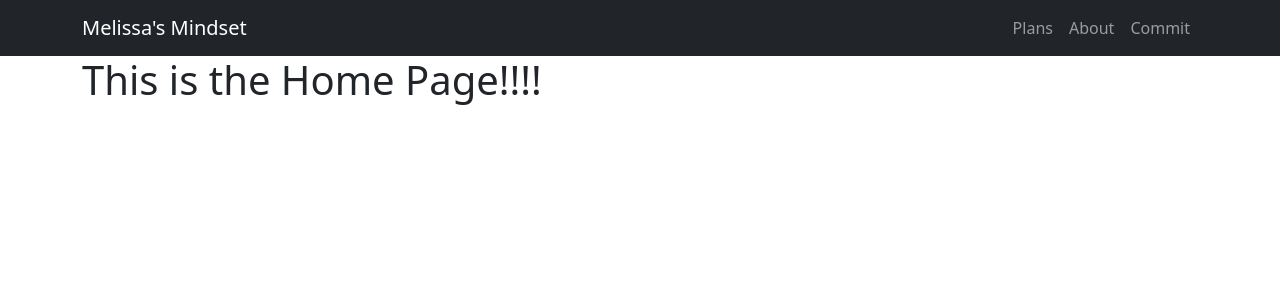
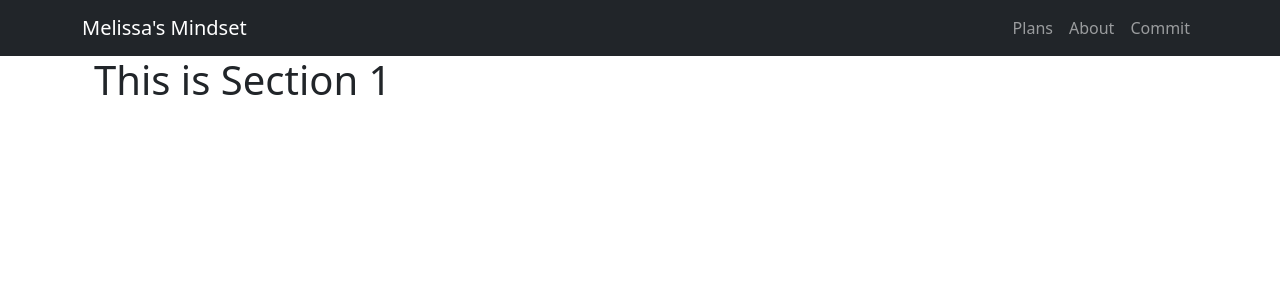
Before and after one commit to CoreyJamesLynch/melissa, a React (Create React App) app: page / in a window 1280 px wide. Shown: the top 300 px of the page. Built offline with nearby package versions, Linux system fonts and the light colour scheme.

Commit message:
Import greeting component as section 1 of home page

```diff
--- a/src/views/home.js
+++ b/src/views/home.js
@@ -1,12 +1,13 @@
 import React from 'react';
 import { Container } from 'react-bootstrap';
+import Greeting from '../components/greeting';
 
 class Home extends React.PureComponent {
   render() {
     return (
       <>
         <Container>
-          <h1>This is the Home Page!!!!</h1>
+          <Greeting />
         </Container>
       </>
     );
```
